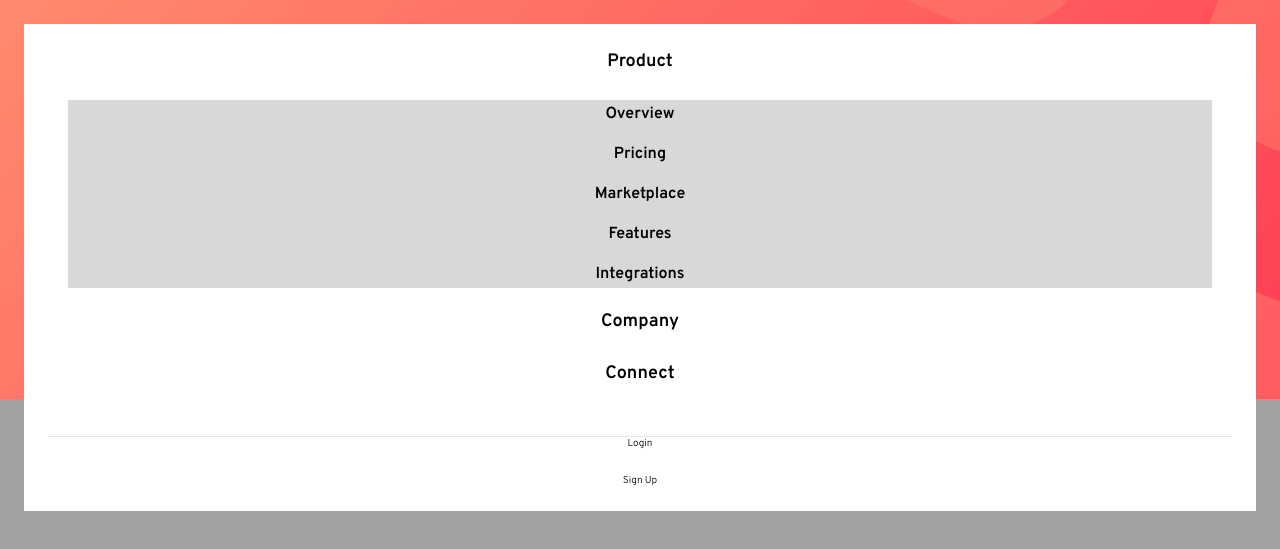
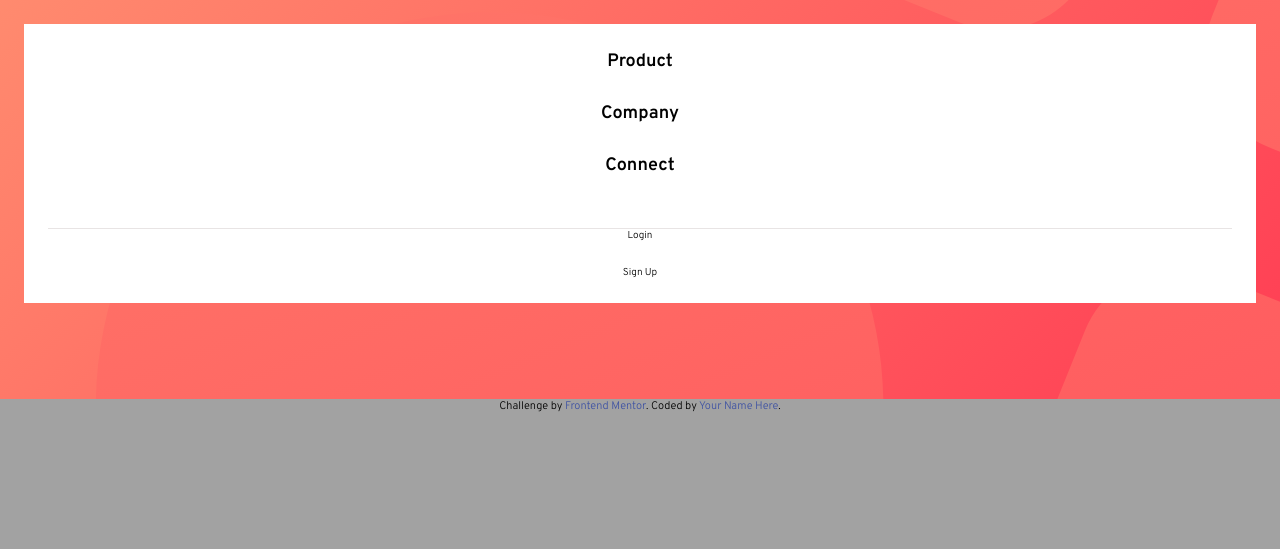
Before and after one commit to tvgc/blogr-landing-page, a plain HTML site: page index.html in a window 1280 px wide. Shown: the part 101-650 px from the top of the page. Drawn offline with Linux system fonts and the light colour scheme.

Commit message:
stugying

```diff
--- a/assets/js/main.js
+++ b/assets/js/main.js
@@ -33,9 +33,3 @@ itemsFromAccordion.forEach(item => {
     }
   });
 });
-
-items.forEach(item=>{
-    item.addEventListener('click', e => {
-        item.parentElement.classList.toggle('is-open')
-    })
-})
--- a/index.html
+++ b/index.html
@@ -27,7 +27,7 @@
     <!-- C-NAV -->
     <nav class="c-nav">
       <ul class="c-nav__list">
-        <li class="c-nav__item-box is-open js-item-box">
+        <li class="c-nav__item-box js-item-box">
           <div class="c-nav__item js-item">
             Product
           </div>
```
